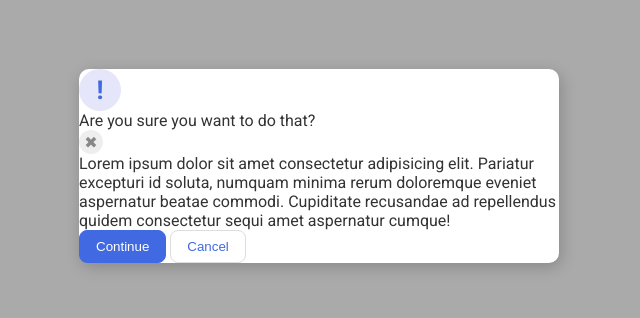
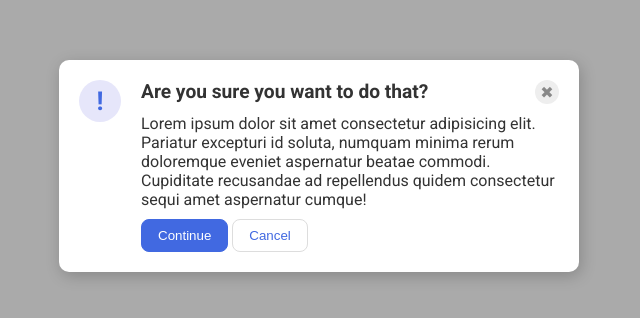
Before and after one commit to cornishjed/odin-flex-exercises, a plain HTML site: page 05-flex-modal/index.html in a window 1280 px wide. Shown: the part 234-552 px from the top of the page, without its empty margins (321-961 px from the left). Drawn offline with Linux system fonts and the light colour scheme.

Commit message:
Completed exercise 5

```diff
--- a/05-flex-modal/index.html
+++ b/05-flex-modal/index.html
@@ -1,20 +1,31 @@
 <!DOCTYPE html>
 <html lang="en">
   <head>
-    <meta charset="UTF-8">
-    <meta http-equiv="X-UA-Compatible" content="IE=edge">
-    <meta name="viewport" content="width=device-width, initial-scale=1.0">
-    <link rel="stylesheet" href="style.css">
+    <meta charset="UTF-8" />
+    <meta http-equiv="X-UA-Compatible" content="IE=edge" />
+    <meta name="viewport" content="width=device-width, initial-scale=1.0" />
+    <link rel="stylesheet" href="style.css" />
     <title>Modal</title>
   </head>
   <body>
     <div class="modal">
       <div class="icon">!</div>
-      <div class="header">Are you sure you want to do that?</div>
-      <div class="close-button">✖</div>
-      <div class="text">Lorem ipsum dolor sit amet consectetur adipisicing elit. Pariatur excepturi id soluta, numquam minima rerum doloremque eveniet aspernatur beatae commodi. Cupiditate recusandae ad repellendus quidem consectetur sequi amet aspernatur cumque!</div>
-      <button class="continue">Continue</button>
-      <button class="cancel">Cancel</button>
+      <div class="content-right">
+        <div class="top">
+          <div class="header">Are you sure you want to do that?</div>
+          <div class="close-button">✖</div>
+        </div>
+        <div class="text">
+          Lorem ipsum dolor sit amet consectetur adipisicing elit. Pariatur
+          excepturi id soluta, numquam minima rerum doloremque eveniet
+          aspernatur beatae commodi. Cupiditate recusandae ad repellendus quidem
+          consectetur sequi amet aspernatur cumque!
+        </div>
+        <div class="bottom">
+          <button class="continue">Continue</button>
+          <button class="cancel">Cancel</button>
+        </div>
+      </div>
     </div>
   </body>
 </html>
--- a/05-flex-modal/style.css
+++ b/05-flex-modal/style.css
@@ -16,10 +16,13 @@ body {
 }
 
 .modal {
+  display: flex;
+  gap: 20px;
   background: white;
   width: 480px;
   border-radius: 10px;
   box-shadow: 2px 4px 16px rgba(0,0,0,.2);
+  padding: 20px;
 }
 
 .icon {
@@ -33,6 +36,23 @@ body {
   display: flex;
   align-items: center;
   justify-content: center;
+  flex-shrink: 0;
+}
+
+.top {
+  display: flex;
+  justify-content: space-between;
+}
+
+.content-right {
+  display: flex;
+  flex-direction: column;
+  gap: 10px;
+}
+
+.header {
+  font-weight: bold;
+  font-size: larger;
 }
 
 .close-button {
```
